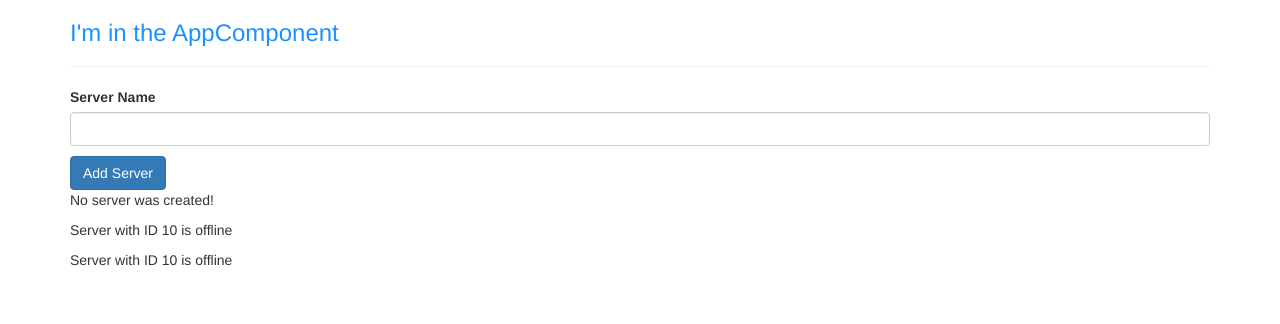
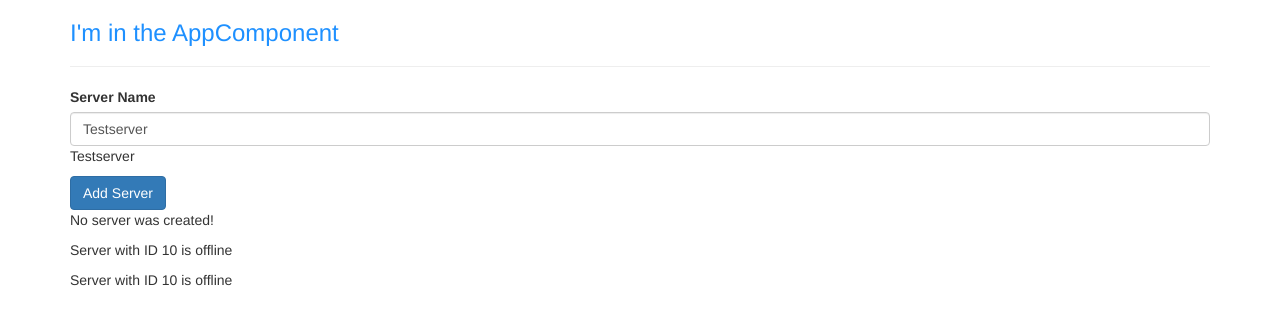
Before and after one commit to robertogalbiatti/angular13-training, an Angular app in the folder my-first-app/: page / in a window 1280 px wide. Shown: the top 324 px of the page. Built offline with nearby package versions, Linux system fonts and the light colour scheme.

Commit message:
Two-way-databiding in practice usind ngModel

```diff
--- a/my-first-app/src/app/servers/servers.component.html
+++ b/my-first-app/src/app/servers/servers.component.html
@@ -1,5 +1,6 @@
 <label>Server Name</label>
-<input type="text" class="form-control" (input)="onUpdateServerName($event)">
+<!-- <input type="text" class="form-control" (input)="onUpdateServerName($event)"> //se nao comentarmos este linha, não havera two-way-databiding, o segundo input nao modifica o primeiro -->
+<input type="text" class="form-control" [(ngModel)]="serverName">
 <p>{{serverName}}</p>
 <button class="btn btn-primary" [disabled]="!allowNewServer" (click)="onCreateServer()">Add Server</button>
 <!-- Neste caso estamos pegando a propriedade nativa do botão "disabled" e com [] indicamos que estará conectado ao Angular, e no caso a função allowNewServer -->
--- a/my-first-app/src/app/servers/servers.component.ts
+++ b/my-first-app/src/app/servers/servers.component.ts
@@ -13,7 +13,7 @@
 export class ServersComponent implements OnInit {
   allowNewServer = false;
   serverCreationStatus = 'No server was created!';
-  serverName = '';
+  serverName = 'Testserver';
 
   constructor() {
     setTimeout(() => {
```
